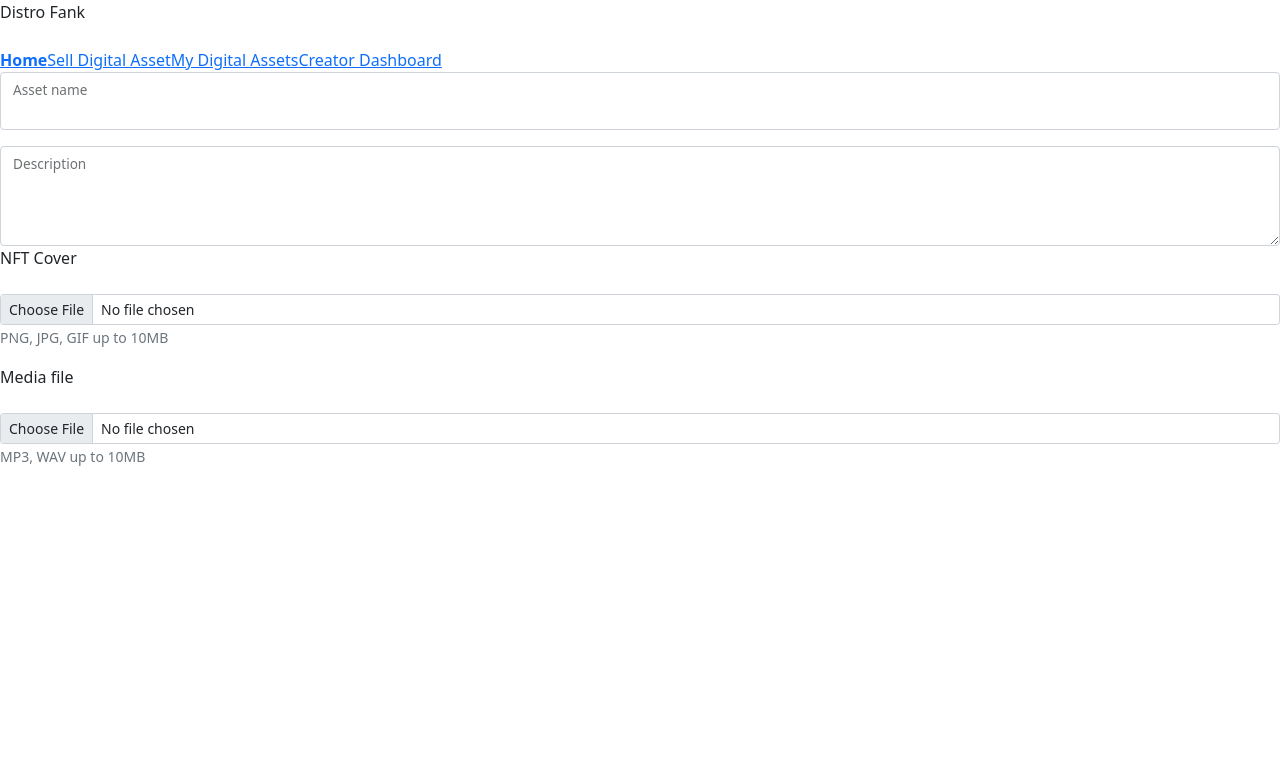
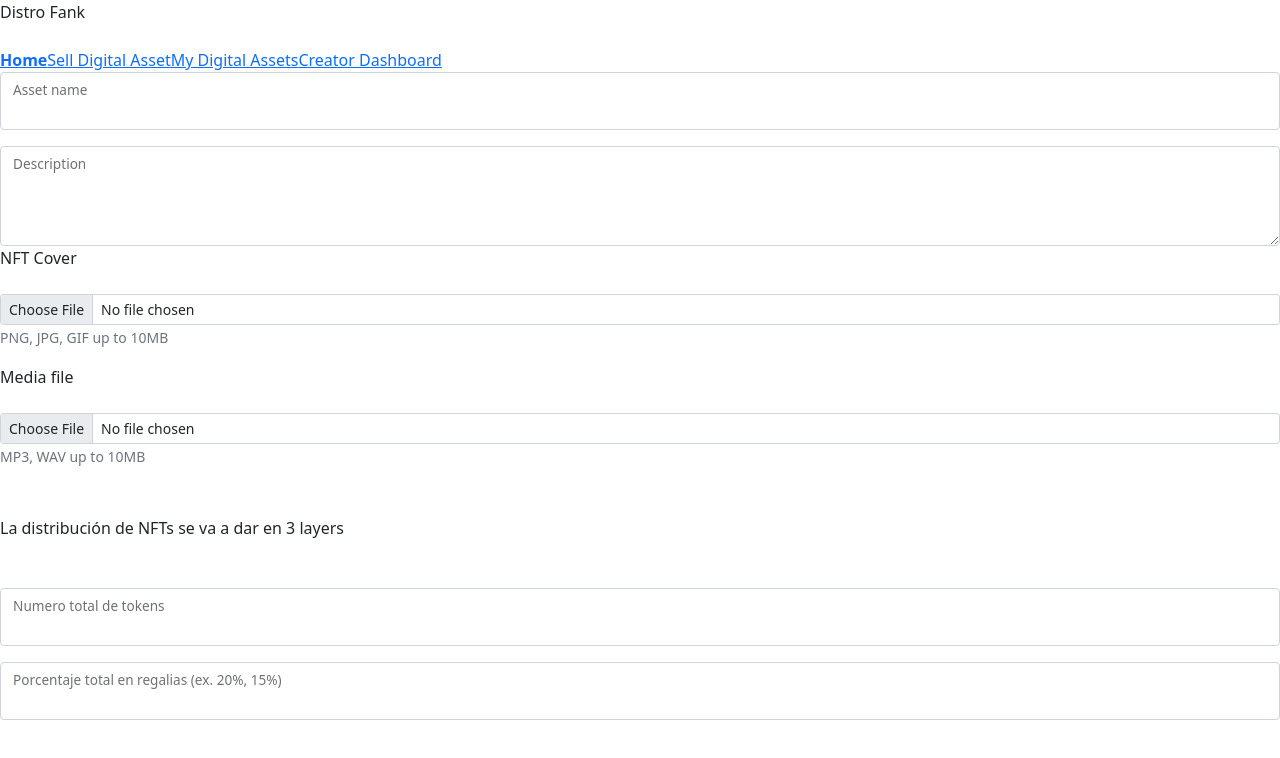
Before and after one commit to bertil291utn/digital-marketplace, a Next.js app: page /create-item in a window 1280 px wide. Shown: the top 758 px of the page. Built offline with nearby package versions, Linux system fonts and the light colour scheme.

Commit message:
:zap: tokens detailed info

```diff
--- a/pages/create-item.js
+++ b/pages/create-item.js
@@ -2,6 +2,8 @@
 import { useState } from 'react';
 import Form from 'react-bootstrap/Form';
 import FloatingLabel from 'react-bootstrap/FloatingLabel';
+import InputGroup from 'react-bootstrap/InputGroup';
+import FormControl from 'react-bootstrap/FormControl';
 
 export default function CreateItem() {
   const [fileCoverUrl, setFileCoverUrl] = useState();
@@ -19,9 +21,8 @@ export default function CreateItem() {
   return (
     <div className='w-3/4 mx-auto my-10'>
       <div className='pb-12'>
-        <div className='flex gap-5'>
-          <div className='w-1/2 flex flex-col'>
-            <>
+        <div className='grid grid-cols-2 gap-5'>
+          <div>
             <FloatingLabel
               controlId='floatingInput'
               label='Asset name'
@@ -32,9 +33,8 @@ export default function CreateItem() {
             <FloatingLabel controlId='floatingTextarea2' label='Description'>
               <Form.Control as='textarea' style={{ height: '100px' }} />
             </FloatingLabel>
-            </>
           </div>
-          <div className='w-1/2'>
+          <div>
             <div>
               <span className=''>NFT Cover</span>
               <Form.Group controlId='nftCover' className='mb-3'>
@@ -92,6 +92,30 @@ export default function CreateItem() {
             </div>
           </div>
         </div>
+
+        {/* token detailed info */}
+        <div>
+          <p className='my-5'>
+            La distribuci&oacute;n de NFTs se va a dar en 3 layers
+          </p>
+          <div className='grid grid-cols-2 gap-5'>
+            <FloatingLabel
+              controlId='tokenNumber'
+              label='Numero total de tokens'
+              className='mb-3'
+            >
+              <Form.Control type='number' />
+            </FloatingLabel>
+
+            <FloatingLabel
+              controlId='tokenNumber'
+              label='Porcentaje total en regalias (ex. 20%, 15%)'
+              className='mb-3'
+            >
+              <Form.Control type='number' />
+            </FloatingLabel>
+          </div>
+        </div>
       </div>
     </div>
   );
```
Also changed, not shown: components/create-item-temp.js (+6 -2 lines). Lines whose indentation alone changed are shown as unchanged.
